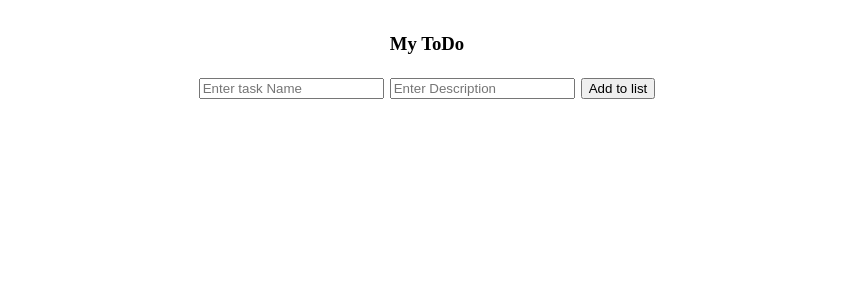
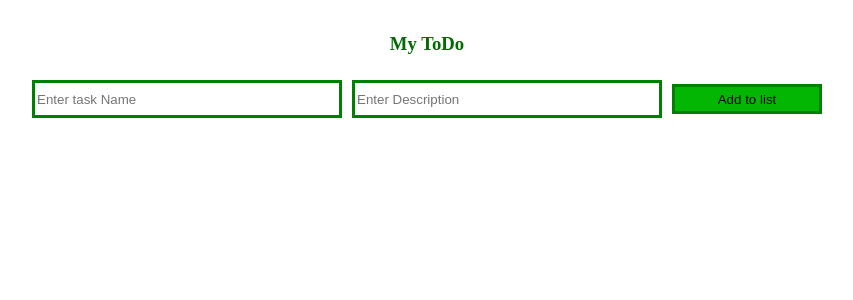
Before and after one commit to SelvakumarBoominathan/React---ToDo-list, a React (Vite) app in the folder ToDo list/: page / in a window 1280 px wide. Shown: the top 300 px of the page, without its empty margins (213-1066 px from the left). Built offline with nearby package versions, Linux system fonts and the light colour scheme.

Commit message:
Header section completed

```diff
--- a/ToDo list/src/components/InputsBar/InputsBar.css
+++ b/ToDo list/src/components/InputsBar/InputsBar.css
@@ -12,10 +12,19 @@
 }
 
 .Input-Form>* {
-  margin: 3px;
+  margin: 5px;
+  border: green solid 3px;
+  min-width: 300px;
+  height: 30px
 }
 
 .Title-Name {
   min-width: 100%;
   margin: 10px;
+  color: rgb(2, 107, 2);
 }
+
+#Add-button {
+  background-color: rgb(3, 182, 3);
+  min-width: 150px;
+}
--- a/ToDo list/src/components/InputsBar/InputsBar.jsx
+++ b/ToDo list/src/components/InputsBar/InputsBar.jsx
@@ -8,7 +8,7 @@ const InputsBar = () => {
       <form className='Input-Form'>
         <input type='text' placeholder='Enter task Name'></input>
         <input type='text' placeholder='Enter Description'></input>
-        <button>Add to list</button>
+        <button id='Add-button'>Add to list</button>
       </form>
     </div>
   )
```
